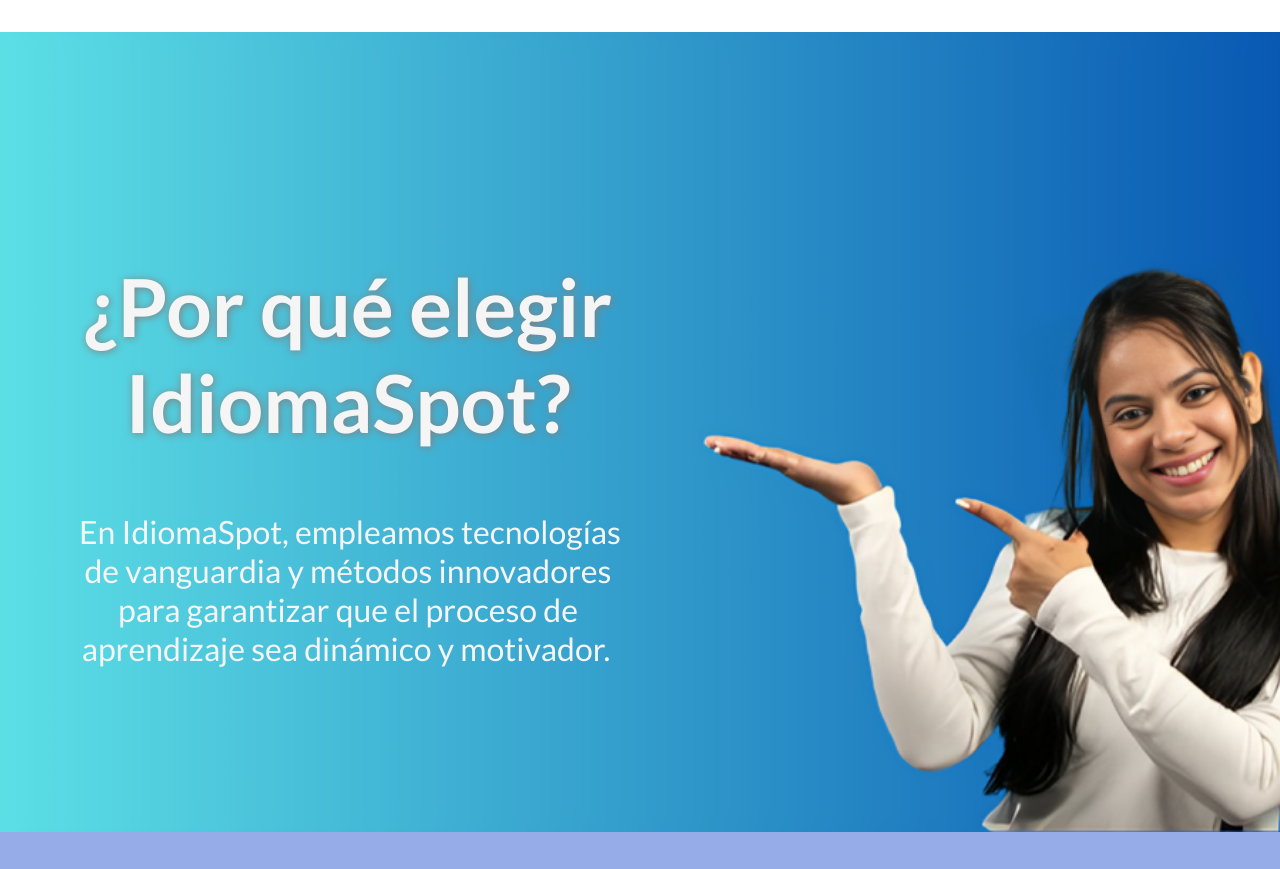
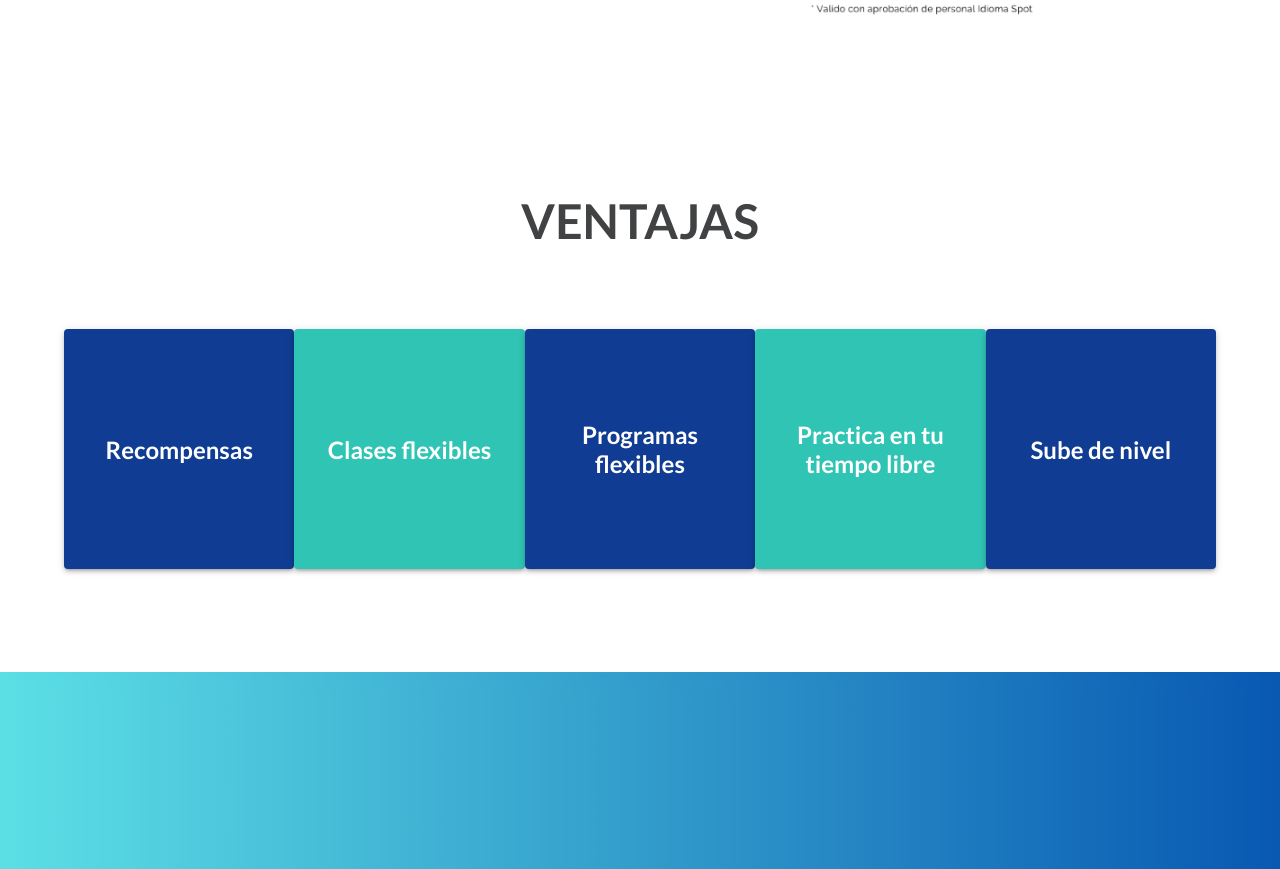
Before and after one commit to IdiomaSpot/idioma-spot-ui, a React (Create React App) app: page / in a window 1280 px wide. Shown: the part 1240-2109 px from the top of the page. Before the commit the page ends 2072 px from the top, so only its background shows below. Built offline with nearby package versions, Linux system fonts and the light colour scheme.

Commit message:
IS-AdvantagesSection

```diff
--- a/src/App.js
+++ b/src/App.js
@@ -1,12 +1,17 @@
 import './App.scss';
-import { MainBanner, PromosSection, WhyUsSection } from './pages/Home';
+import {
+  AdvantagesSection,
+  MainBanner,
+  PromosSection,
+  WhyUsSection,
+} from './pages/Home';
 
 function App() {
   return (
     <div className='App'>
       <MainBanner />
       <PromosSection />
-
+      <AdvantagesSection />
       <WhyUsSection />
     </div>
   );
--- a/src/App.scss
+++ b/src/App.scss
@@ -1,12 +1,12 @@
 @import './assets/styles/variables.scss';
 @import './assets/styles/fonts.scss';
 html {
-  background-color: $light-pale-blue;
+  background-color: white;
+  color: #404244;
 }
 .App {
   text-align: center;
   overflow-x: hidden;
-  background-color: $light-pale-blue;
   font-family: 'Lato', Helvetica, sans-serif;
 }
 
--- /dev/null
+++ b/src/data/advantages.json
@@ -0,0 +1,19 @@
+{
+  "VENTAJAS": [
+    {
+      "Recompensas": "Gana puntos ISna através de actividades y canjealos en nuestra sala de recompensas."
+    },
+    {
+      "Clases flexibles": "Accede cuando quieras a tus clases grabadas."
+    },
+    {
+      "Programas flexibles": "Programas de estudios felxibles que se ajustan a tus horarios y objetivos."
+    },
+    {
+      "Practica en tu tiempo libre": "Accede a tus programas de estudio cuando tu quieras"
+    },
+    {
+      "Sube de nivel": "Al final de cada bloque, evalúa tu avance y sube de nivel acorde a tus necesidades y aprendizaje"
+    }
+  ]
+}
--- a/src/pages/Home/Differences/Difference.js
+++ b/src/pages/Home/Advantages/Advantage.js
@@ -1,12 +1,11 @@
 import React, { useState } from 'react';
 import PropTypes from 'prop-types';
-import './DifferencesSection.scss';
+import './Advantage.scss';
 import { Paper } from '@mui/material';
-import AutoStoriesIcon from '@mui/icons-material/AutoStories';
 
-const Difference = ({ id, title, text, changeColor }) => {
+const Advantage = ({ id, title, text, changeColor, icon }) => {
   const [elevation, setElevation] = useState(3);
-  const color = changeColor ? '#FF0062' : '#0099FF';
+  const color = changeColor ? '#103c93' : '#30c4b4';
 
   const overHandler = (event) => {
     setElevation(7);
@@ -19,31 +18,31 @@
 
   return (
     <Paper
-      className='Difference-content'
+      className='Advantage-content'
       elevation={elevation}
       onMouseOver={overHandler}
       onMouseLeave={leaveHandler}
       style={{ backgroundColor: color }}
     >
-      <AutoStoriesIcon className={`Difference-icon ${id}`} fontSize='medium' />
-      <h2 className={`Difference-tittle ${id}`}>{title}</h2>
-      <div className={`Difference-text ${id}`}>{text}</div>
+      <h2 className={`Advantage-tittle ${id}`}>{title}</h2>
+      <div className={`Advantage-text ${id}`}>{text}</div>
     </Paper>
   );
 };
 
-Difference.propTypes = {
+Advantage.propTypes = {
   id: PropTypes.number,
   title: PropTypes.string,
   text: PropTypes.string,
   changeColor: PropTypes.bool,
-  lable: PropTypes.string,
+  icon: PropTypes.element,
 };
-Difference.defaultProps = {
+Advantage.defaultProps = {
   id: 0,
   title: 'test',
   text: 'The Slide component also accepts container prop, which is a reference to a DOM node. If this prop is set, the Slide component will slide from the edge of that DOM node.',
   changeColor: false,
+  icon: <></>,
 };
 
-export default Difference;
+export default Advantage;
--- a/src/pages/Home/Differences/DifferencesSection.scss
+++ b/src/pages/Home/Advantages/Advantage.scss
@@ -1,4 +1,4 @@
-.Difference-content {
+.Advantage-content {
   color: white !important;
   width: 13rem;
   height: 13rem;
@@ -11,13 +11,13 @@
   text-align: center;
   justify-content: center;
   padding: 1rem;
-  .Difference-tittle {
+  .Advantage-tittle {
     margin: 1rem 0;
   }
-  .Difference-text {
+  .Advantage-text {
     display: none;
   }
-  .Difference-icon {
+  .Advantage-icon {
     display: inline;
     animation-name: fade-in;
     animation-fill-mode: both;
@@ -25,32 +25,32 @@
   }
 }
 
-.Difference-content:hover {
-  .Difference-tittle {
+.Advantage-content:hover {
+  .Advantage-tittle {
     animation: text-up;
     animation-fill-mode: both;
     animation-duration: 0.5s;
   }
-  .Difference-text {
+  .Advantage-text {
     display: block;
     animation-name: fade-in;
     animation-fill-mode: both;
     animation-duration: 0.5s;
   }
-  .Difference-icon {
+  .Advantage-icon {
     display: none;
   }
 }
-.Difference-content:not(:hover) {
-  .Difference-tittle {
+.Advantage-content:not(:hover) {
+  .Advantage-tittle {
     animation: text-down;
     animation-duration: 0.5s;
   }
-  .Difference-text {
+  .Advantage-text {
     animation-name: fade-out;
     animation-duration: 0.5s;
   }
-  .Difference-icon {
+  .Advantage-icon {
     animation: text-down;
     animation-duration: 0.5s;
   }
--- /dev/null
+++ b/src/pages/Home/Advantages/AdvantagesSection.js
@@ -0,0 +1,51 @@
+import React from 'react';
+import PropTypes from 'prop-types';
+import './AdvantagesSection.scss';
+import advantagesText from '../../../data/advantages.json';
+import Advantage from './Advantage';
+import { Container } from '@mui/material';
+
+const tittleAdvantages = Object.keys(advantagesText)[0];
+const textObjArr = advantagesText[tittleAdvantages];
+
+const AdvantagesSection = ({ tittle, array }) => {
+  const getAdvantages = () => {
+    let changeColor = false;
+    return array.map((obj, index) => {
+      changeColor = !changeColor;
+      const text1 = Object.keys(obj)[0];
+      const text2 = obj[text1];
+
+      return (
+        <Advantage
+          id={`advantage-${index}`}
+          title={text1}
+          text={text2}
+          changeColor={changeColor}
+        ></Advantage>
+      );
+    });
+  };
+  return (
+    <div className='advantages-section'>
+      <Container maxWidth='lg'>
+        <div className='advantages-tittle'>
+          <h1>{tittle}</h1>
+        </div>
+        <div className='advantages-body'>{getAdvantages()}</div>
+      </Container>
+    </div>
+  );
+};
+
+AdvantagesSection.propTypes = {
+  tittle: PropTypes.string,
+  array: PropTypes.arrayOf(PropTypes.shape({})),
+};
+
+AdvantagesSection.defaultProps = {
+  tittle: tittleAdvantages,
+  array: textObjArr,
+};
+
+export default AdvantagesSection;
--- /dev/null
+++ b/src/pages/Home/Advantages/AdvantagesSection.scss
@@ -0,0 +1,49 @@
+@import '../../../assets/styles/variables.scss';
+.advantages-section {
+  width: 100vw;
+  display: flex;
+  justify-content: center;
+  flex-direction: row;
+  & h1 {
+    font-size: 3rem;
+  }
+  .advantages-body {
+    display: flex;
+    align-items: center;
+    justify-content: center;
+    flex-direction: row;
+  }
+
+  @media screen and (min-width: $big-screen-min-width) {
+    height: 35em;
+    & h1 {
+      padding: 3rem;
+    }
+    .advantages-body {
+      flex-direction: row;
+    }
+  }
+
+  @media screen and (min-width: $medium-screen-min-width) and (max-width: $medium-screen-max-width) {
+    height: 50em;
+    & h1 {
+      padding: 2rem;
+    }
+
+    .advantages-body {
+      flex-wrap: wrap;
+      display: flex;
+      flex-direction: row;
+      justify-content: center;
+    }
+  }
+  @media screen and (min-width: $small-screen-min-width) and (max-width: $small-screen-max-width) {
+    height: 90em;
+    & h1 {
+      padding: 1rem;
+    }
+    .advantages-body {
+      flex-direction: column;
+    }
+  }
+}
--- a/src/pages/Home/Promos/PromosSection.scss
+++ b/src/pages/Home/Promos/PromosSection.scss
@@ -1,7 +1,6 @@
 @import '../../../assets/styles/variables.scss';
 
 .promos-section {
-  background-color: rgb(255, 255, 255);
   display: flex;
   flex-direction: column;
   align-items: center;
@@ -24,10 +23,11 @@
     }
   }
   .promos-img-container {
-    flex-wrap: wrap;
-    align-items: center;
-    justify-content: center;
+    justify-content: flex-end;
     .img-container {
+      display: flex;
+      flex-basis: fit-content;
+      justify-content: flex-end;
       width: -webkit-fill-available;
     }
     .promos-img {
@@ -37,7 +37,7 @@
   }
 
   @media screen and (min-width: $big-screen-min-width) {
-    height: 60vh;
+    height: 35rem;
     .space-between {
       padding: 1.5rem 0;
     }
--- a/src/pages/Home/index.js
+++ b/src/pages/Home/index.js
@@ -1,6 +1,6 @@
-import Difference from './Differences/Difference';
+import AdvantagesSection from './Advantages/AdvantagesSection';
 import PromosSection from './Promos/PromosSection';
 import MainBanner from './MainBanner/MainBanner';
 import WhyUsSection from './WhyUs/WhyUsSection';
 
-export { Difference, PromosSection, MainBanner, WhyUsSection };
+export { AdvantagesSection, PromosSection, MainBanner, WhyUsSection };
```
